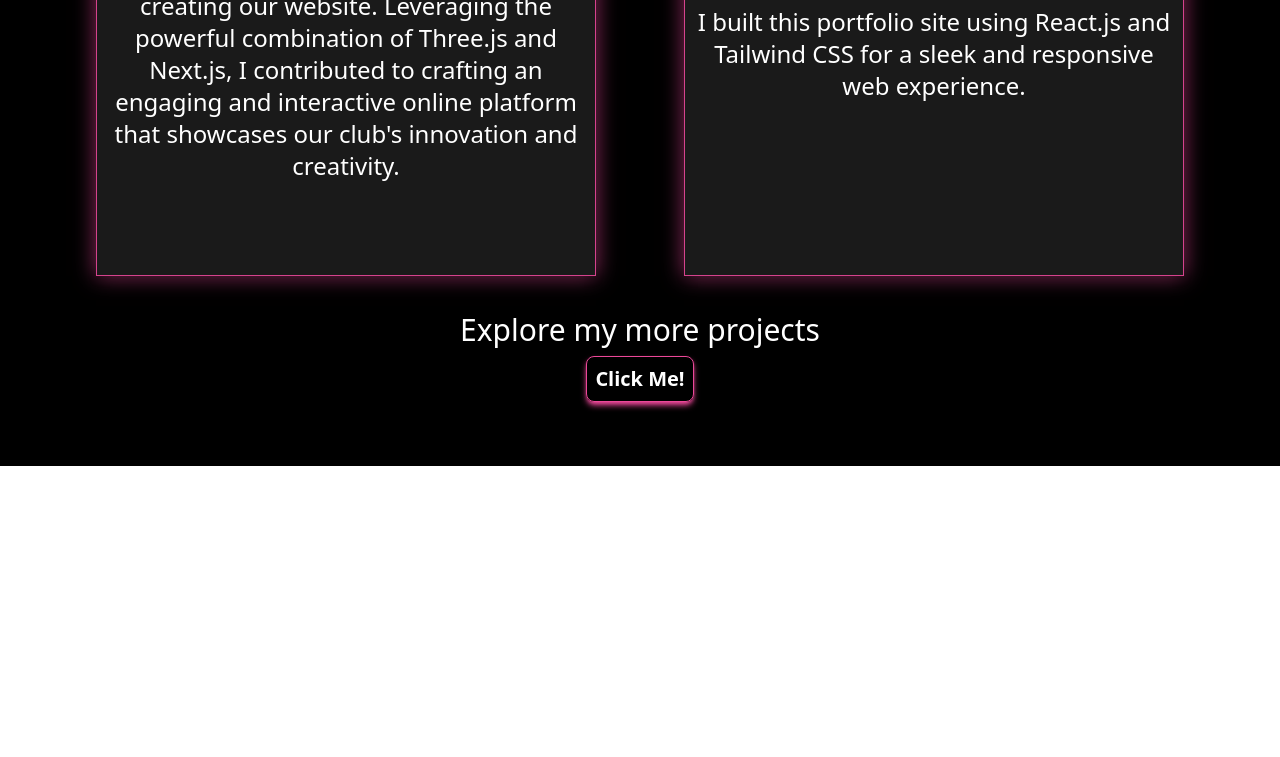
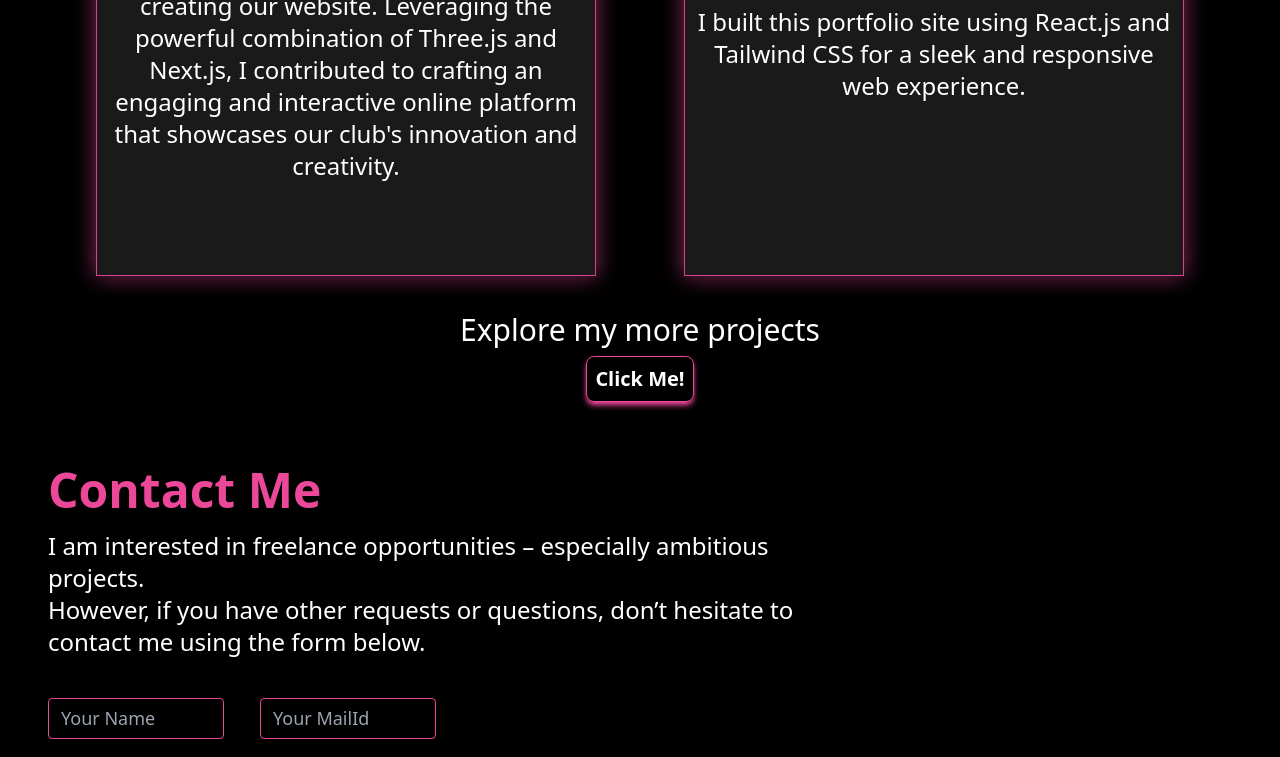
Before and after one commit to dharmi04/My-Site, a React (Vite) app: page / in a window 1280 px wide. Shown: the part 2000-2757 px from the top of the page. Before the commit the page ends 2466 px from the top, so only its background shows below. Built offline with nearby package versions, Linux system fonts and the light colour scheme.

Commit message:
Contact Form Added

```diff
--- a/src/components/Contact.jsx
+++ b/src/components/Contact.jsx
@@ -1,11 +1,110 @@
-import React from 'react'
+import React, { useState } from 'react';
 
 const Contact = () => {
+  const [formData, setFormData] = useState({
+    name: '',
+    email: '',
+    subject: '',
+    context: '',
+  });
+
+  const handleSubmit = async (e) => {
+    e.preventDefault();
+
+    try {
+      const response = await fetch('/api/send-email', {
+        method: 'POST',
+        headers: {
+          'Content-Type': 'application/json',
+        },
+        body: JSON.stringify(formData),
+      });
+
+      if (response.ok) {
+        // Email sent successfully
+        alert('Email sent successfully!');
+      } else {
+        // Handle the case where the email sending failed
+        alert('Email sending failed. Please try again later.');
+      }
+    } catch (error) {
+      console.error('Error sending email:', error);
+    }
+  };
+
+  const handleChange = (e) => {
+    const { name, value } = e.target;
+    setFormData({
+      ...formData,
+      [name]: value,
+    });
+  };
+
   return (
     <div>
-      Contact
+      <div className='w-2/3 mt-10 p-4'>
+        <h1 className='text-pink-500 font-bold text-5xl'>Contact Me</h1>
+        <p className='text-white font-normal text-2xl justify-center mt-4 '>
+          I am interested in freelance opportunities – especially ambitious projects.
+        </p>
+        <p className='text-white font-normal text-2xl justify-center '>
+          However, if you have other requests or questions, don’t hesitate to contact me using the form below.
+        </p>
+        <form onSubmit={handleSubmit}>
+          <div className='mt-10 flex space-x-9 mb-5'>
+            <div className='flex-row'>
+              <input
+                name="name"
+                value={formData.name}
+                onChange={handleChange}
+                className="shadow appearance-none border border-pink-500 rounded py-2 px-3 text-white leading-tight focus:shadow-sm focus:outline-none focus:shadow-pink-500 bg-transparent w-44 text-lg"
+                type="text"
+                placeholder="Your Name" required
+              />
+            </div>
+            <div className='flex-row'>
+              <input
+                name="email"
+                value={formData.email}
+                onChange={handleChange}
+                className="shadow appearance-none border border-pink-500 rounded py-2 px-3 text-white leading-tight focus:shadow-sm focus:outline-none focus:shadow-pink-500 bg-transparent w-44 text-lg"
+                type="text"
+                placeholder="Your MailId" required
+              />
+            </div>
+          </div>
+          <div className='mb-5'>
+            <input
+              name="subject"
+              value={formData.subject}
+              onChange={handleChange}
+              className="shadow appearance-none border border-pink-500 rounded py-2 px-3 w-96 h-24 text-white focus:shadow-sm focus:outline-none focus:shadow-pink-500 bg-transparent text-xl"
+              type="text"
+              placeholder="Subject" required
+            />
+          </div>
+          <div>
+            <textarea
+              name="context"
+              value={formData.context}
+              onChange={handleChange}
+              className="shadow appearance-none border border-pink-500 rounded py-2 px-3 w-96 h-24 text-white leading-tight focus:shadow-sm focus:outline-none focus:shadow-pink-500 bg-transparent text-xl"
+              type="text"
+              placeholder="Context" required
+            />
+          </div>
+          <div className='mt-5'>
+            <button
+              type="submit"
+              className="bg-transperant border border-pink-500 text-white font-semibold py-2 px-4 rounded cursor-pointer transition duration-300 hover:shadow-sm hover:shadow-pink-500"
+            >
+              Send
+            </button>
+          </div>
+        </form>
+      </div>
     </div>
-  )
-}
+  );
+};
 
-export default Contact
+export default Contact;
```
